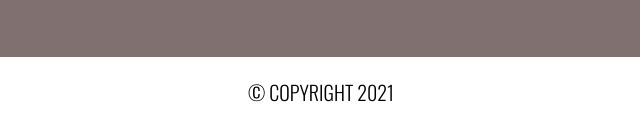
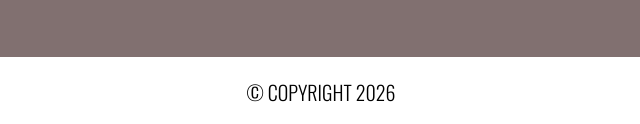
Before and after one commit to plunktone/landing-tutorial-from-stepik, a plain HTML site: page index.html in a window 1280 px wide. Shown: the part 2419-2543 px from the top of the page, 319-959 px from the left. Drawn offline with nearby package versions, Linux system fonts and the light colour scheme.

Commit message:
Update index.html
change year 2021->2026

```diff
--- a/index.html
+++ b/index.html
@@ -66,7 +66,7 @@
 				<a class="subscribe__submit__button">submit</a>
 			</button>
 		</div>
-		<div class="footer__bottom">© COPYRIGHT 2021</div>
+		<div class="footer__bottom">© COPYRIGHT 2026</div>
 	</footer>
 </body>
 </html>
```
